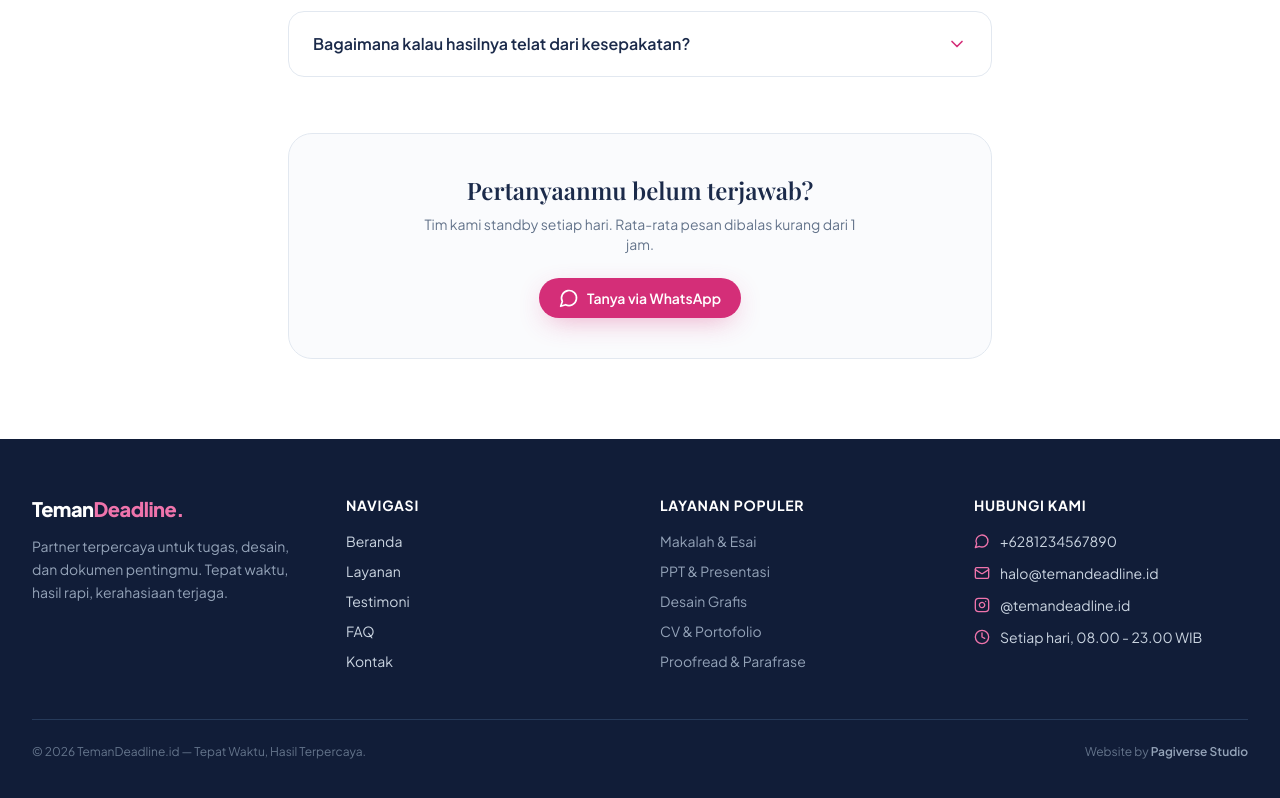
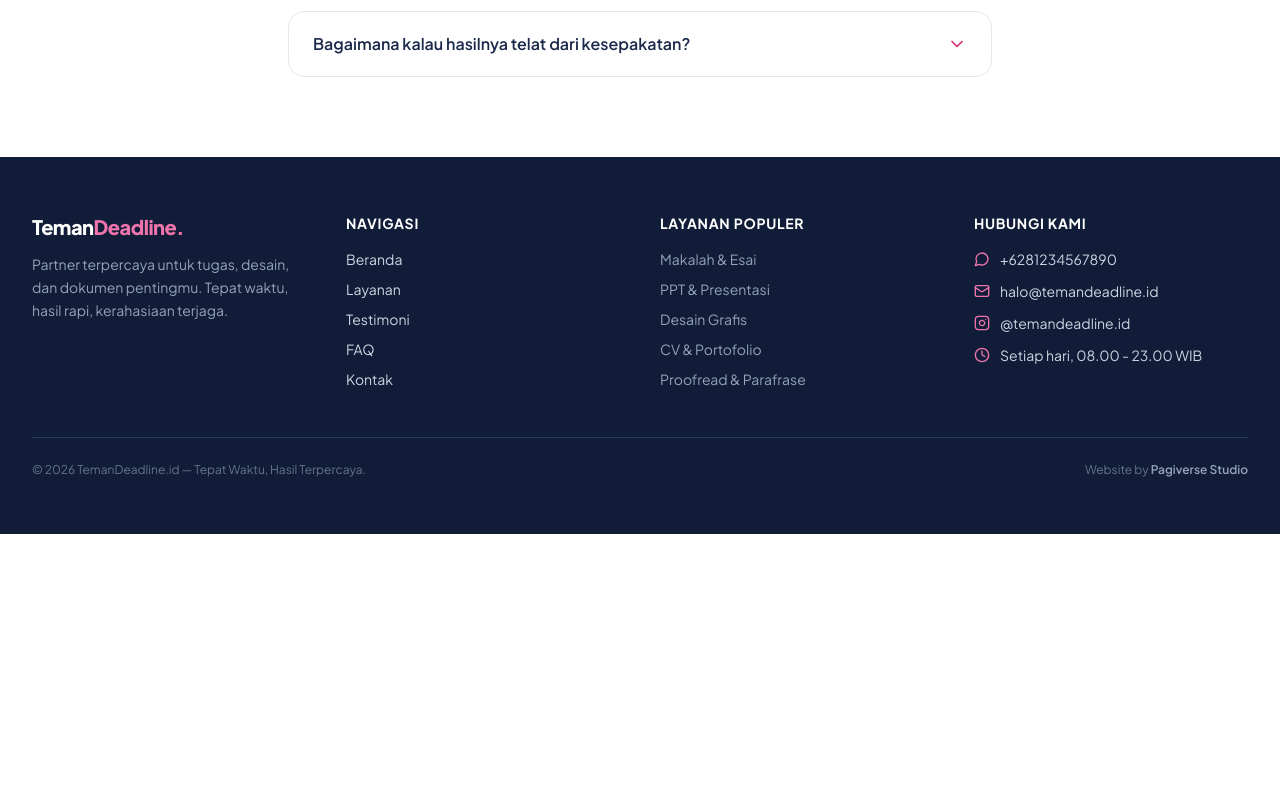
Before and after one commit to temandeadlineid-a11y/Temandeadline-project, a Next.js app: page /faq in a window 1280 px wide. Shown: the part 1085-1883 px from the top of the page. After the commit the page ends 1619 px from the top, so only its background shows below. Built offline with nearby package versions, Linux system fonts and the light colour scheme; no server answers; the database is empty; a web font is replaced by a local one.

Commit message:
Remove the "Pertanyaanmu belum terjawab?" CTA from FAQ page
Cleans up the now-unused faqCtaTitle/faqCtaDesc/faqCtaButtonLabel
content keys from the admin editor and seed data too.

Co-Authored-By: Claude Sonnet 5 <noreply@anthropic.com>

```diff
--- a/src/app/(public)/faq/page.tsx
+++ b/src/app/(public)/faq/page.tsx
@@ -2,7 +2,6 @@ import type { Metadata } from "next";
 import { getContent, getFaqs } from "@/lib/data";
 import { PageHero } from "@/components/public/PageHero";
 import { FaqAccordion } from "@/components/public/FaqAccordion";
-import { WhatsAppButton } from "@/components/public/WhatsAppButton";
 import { Reveal } from "@/components/public/Reveal";
 
 export const dynamic = "force-dynamic";
@@ -29,24 +28,6 @@ export default async function FaqPage() {
         <Reveal>
           <FaqAccordion items={faqs} />
         </Reveal>
-
-        <Reveal>
-          <div className="mt-14 rounded-3xl border border-slate-200 bg-slate-50/70 px-6 py-10 text-center">
-            <h2 className="font-display text-2xl font-semibold text-navy-800">
-              {content.faqCtaTitle}
-            </h2>
-            <p className="mx-auto mt-2 max-w-md text-sm text-slate-500">
-              {content.faqCtaDesc}
-            </p>
-            <div className="mt-6">
-              <WhatsAppButton
-                message="Halo TemanDeadline! Saya punya pertanyaan yang belum ada di FAQ."
-                label={content.faqCtaButtonLabel}
-                size="md"
-              />
-            </div>
-          </div>
-        </Reveal>
       </section>
     </>
   );
--- a/src/components/admin/ContentEditor.tsx
+++ b/src/components/admin/ContentEditor.tsx
@@ -141,15 +141,6 @@ const pages: PageSection[] = [
           { key: "faqHeroTitle", label: "Judul" },
           { key: "faqHeroAccent", label: "Judul Aksen (pink)" },
           { key: "faqHeroDesc", label: "Deskripsi", textarea: true },
-        ],
-      },
-      {
-        title: "CTA Bawah",
-        desc: "Ajakan di bagian bawah daftar FAQ.",
-        fields: [
-          { key: "faqCtaTitle", label: "Judul" },
-          { key: "faqCtaDesc", label: "Deskripsi", textarea: true },
-          { key: "faqCtaButtonLabel", label: "Label Tombol" },
         ],
       },
     ],
--- a/src/lib/seed-data.ts
+++ b/src/lib/seed-data.ts
@@ -84,9 +84,6 @@ export const DEFAULT_CONTENT: Record<string, string> = {
   faqHeroAccent: "Wajar Kok",
   faqHeroDesc:
     "Berikut jawaban untuk pertanyaan yang paling sering masuk ke WhatsApp kami. Kalau pertanyaanmu belum terjawab, langsung tanya saja.",
-  faqCtaTitle: "Pertanyaanmu belum terjawab?",
-  faqCtaDesc: "Tim kami standby setiap hari. Rata-rata pesan dibalas kurang dari 1 jam.",
-  faqCtaButtonLabel: "Tanya via WhatsApp",
 
   // Halaman Kontak
   kontakHeroEyebrow: "Kontak",
```
